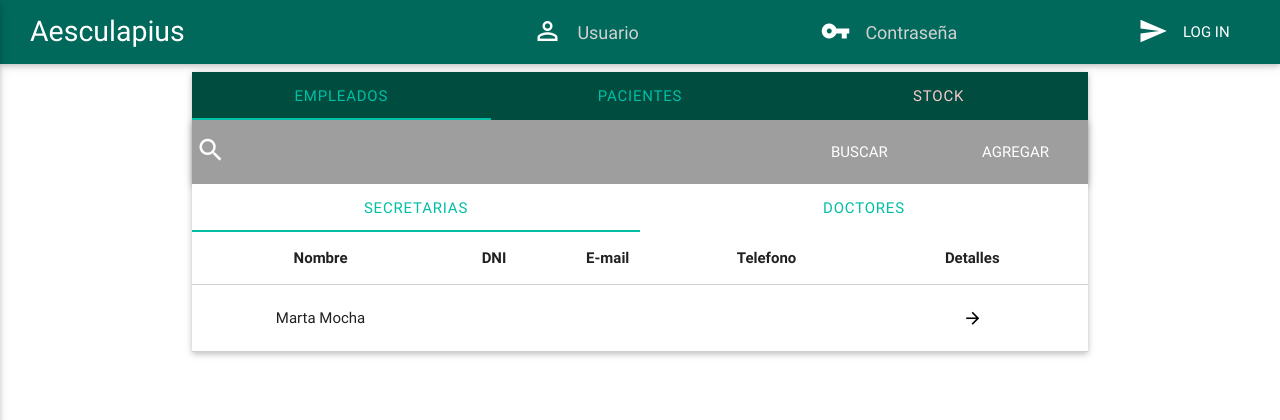
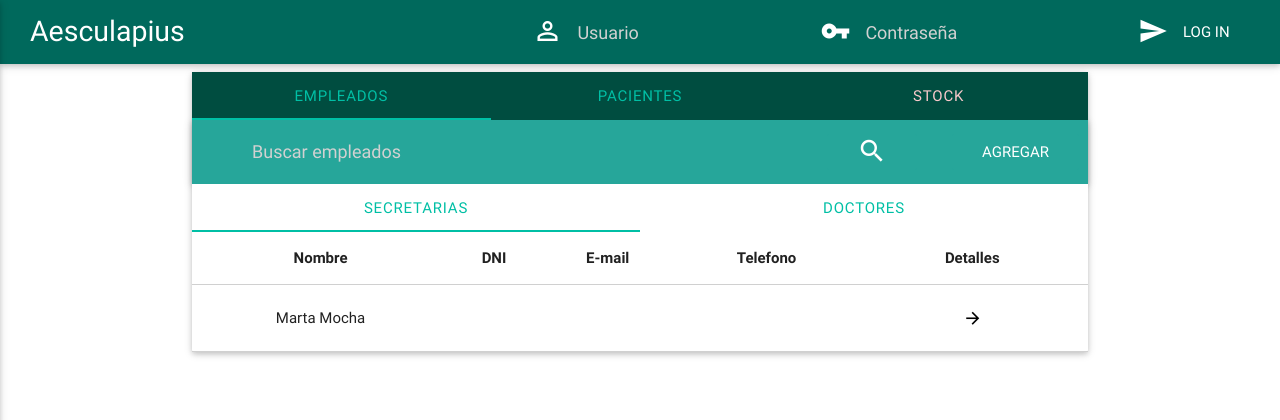
Before and after one commit to aesculapiusteam/aesculapius, a Django app: page / in a window 1280 px wide. Shown: the top 420 px of the page. Run offline with Django 3.2, Linux system fonts and the light colour scheme.

Commit message:
Search bard and button add implemented

```diff
--- a/app_main/templates/home.html
+++ b/app_main/templates/home.html
@@ -19,15 +19,15 @@
                 </ul>
             </div>
             <div id="test1" class="col s12 center">
-                <nav class="grey">
+                <nav class="teal lighten-1">
                     <div class="row">
-                        <div class="input-field col s7">
-                            <input id="searchEmployee" type="search" required>
-                            <label for="searchEmployee"><i class="material-icons">search</i></label>
+                        <div class="input-field col s8">
+                            <input id="searchEmployee" placeholder="Buscar empleados" type="search" required>
+                            <label for="searchEmployee"></label>
                         </div>
-                            <ul class="right">
-                                <li><a class="waves-effect waves-light btn-flat">Buscar</a></li>
-                                <li><a class="waves-effect waves-light btn-flat">Agregar</a></li>
+                            <ul class="right ">
+                                <li><a class="waves-effect waves-light btn-flat teal lighten-1"><i class="material-icons">search</i></a></li>
+                                <li><a class="waves-effect waves-light btn-flat teal lighten-1">Agregar</a></li>
                             </ul>
                     </div>
                 </nav>
@@ -82,15 +82,15 @@
                 </div>
             </div>
             <div id="test2" class="col s12">
-                <nav class="white">
+                <nav class="teal lighten-1">
                     <div class="row">
-                        <div class="input-field col s7">
-                            <input id="searchEmployee" type="search" required>
-                            <label for="searchEmployee"><i class="material-icons">search</i></label>
+                        <div class="input-field col s8">
+                            <input id="searchEmployee" placeholder="Buscar empleados" type="search" required>
+                            <label for="searchEmployee"></label>
                         </div>
-                            <ul class="right">
-                                <li><a class="waves-effect waves-dark btn-flat black-text">Buscar</a></li>
-                                <li><a class="waves-effect waves-dark btn-flat black-text">Agregar</a></li>
+                            <ul class="right ">
+                                <li><a class="waves-effect waves-light btn-flat teal lighten-1"><i class="material-icons">search</i></a></li>
+                                <li><a class="waves-effect waves-light btn-flat teal lighten-1">Agregar</a></li>
                             </ul>
                     </div>
                 </nav>
@@ -218,7 +218,7 @@
                                 <ul class="collection">
                                     <li ng-repeat="visit in visits" ng-show="visit.pacient == profiles[plpCtrl.current].id" class="collection-item">
                                         <p class="right">{{visit.datetime | date}}</p>
-                                        <p>{{employees[visit.doctor].profile.first_name}}</p>
+                                        <p>{{(visit.doctor|getEmployeePosById:this).profile.first_name}}</p>
                                         <p>{{visit.detail}}</p>
                                     </li>
                                 </ul>
```
